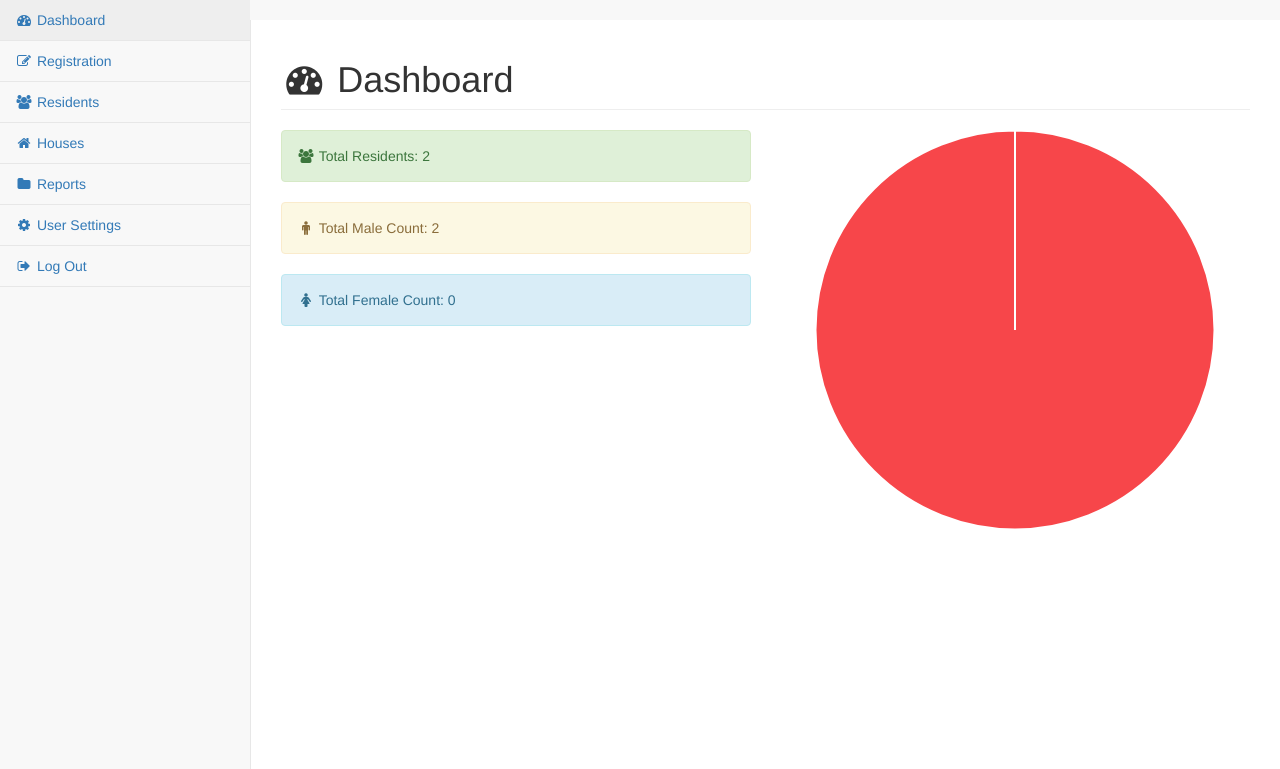
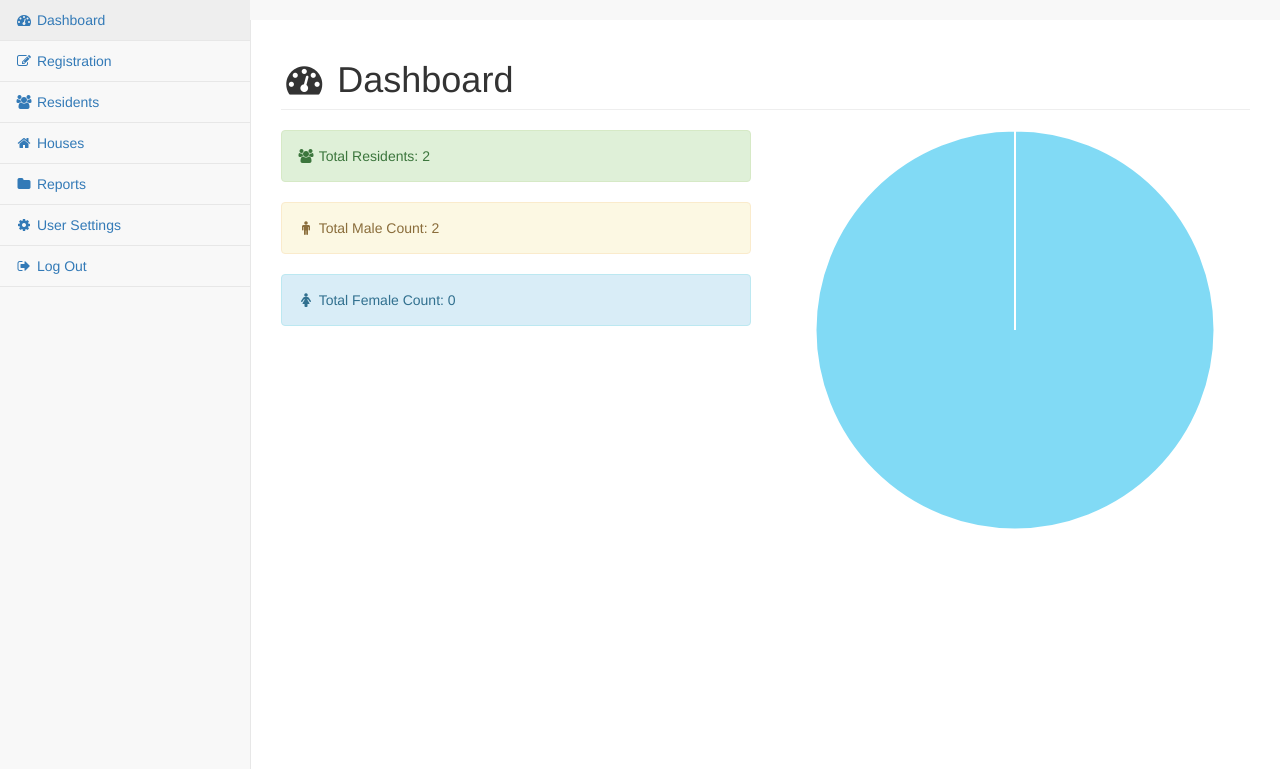
Before and after one commit to hideshi/mit_business_intelligence_new, a PHP site: page /pages/index.php in a window 1280 px wide. Shown: the part 51-820 px from the top of the page. Run offline with PHP 8.4, Linux system fonts and the light colour scheme; the visitor is signed in with stand-in values (Sample User, id 1); tables that the repository leaves empty hold one stand-in row (values such as "Sample post").

Commit message:
Modified color on pie chart

```diff
--- a/pages/index.php
+++ b/pages/index.php
@@ -86,16 +86,16 @@ include("../includes/sidebar.php");
 		var pieData = [
 				{
 					value: <?php echo $male; ?>,
-					color:"#F7464A",
-					highlight: "#FF5A5E",
-					label: "Red"
+					color:"#81DAF5",
+					highlight: "#2E64FE",
+					label: "Male"
 				},
 
 				{
 					value:  <?php echo $female; ?>,
-					color: "#FDB45C",
-					highlight: "#FFC870",
-					label: "Yellow"
+					color:"#F5A9E1",
+					highlight: "#FE2E64",
+					label: "Female"
 				},
 
 			];
```
